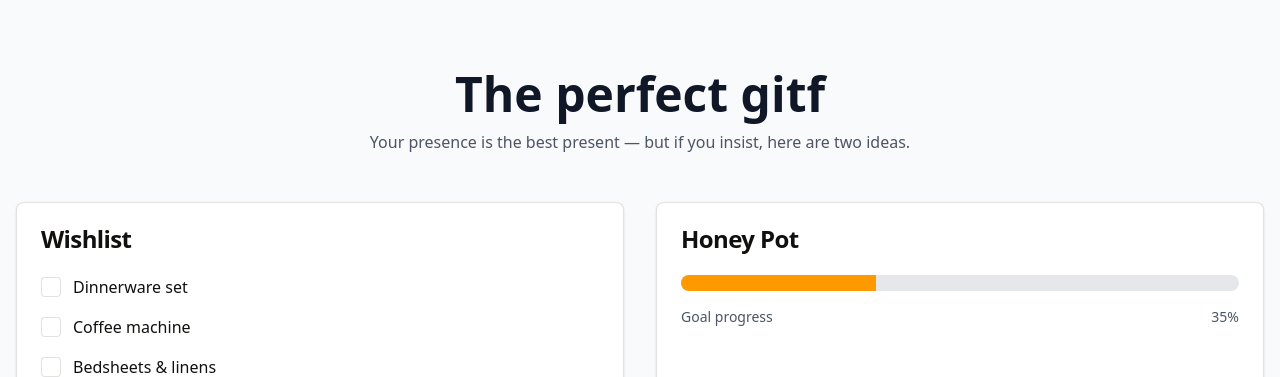
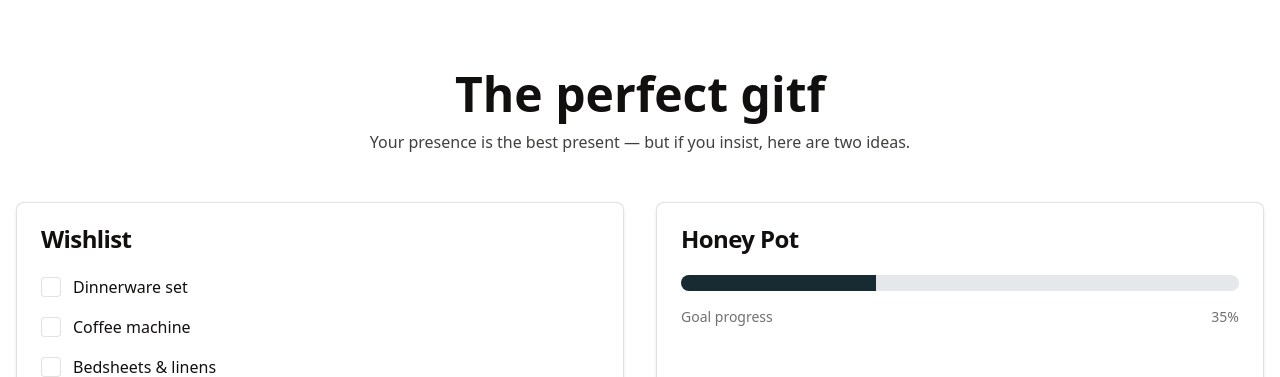
Before and after one commit to MiguelTrinca/wedding-website, a Next.js app: page / in a window 1280 px wide. Shown: the part 2649-3026 px from the top of the page. Built offline with nearby package versions, Linux system fonts and the light colour scheme.

Commit message:
Style (Gift Section): Restyle the gift section

```diff
--- a/src/components/Gift.tsx
+++ b/src/components/Gift.tsx
@@ -29,13 +29,13 @@ export default function Gift() {
   const { t } = useLanguage()
 
   return (
-    <section className="py-20 bg-gray-50">
+    <section className="py-20 bg-background">
       <div className="container mx-auto px-4">
         <div className="text-center mb-12">
-          <h2 className="text-4xl md:text-5xl font-bold text-gray-900 mb-3">
+          <h2 className="text-4xl md:text-5xl font-bold text-foreground mb-3">
             {t("giftSectiontitle")}
           </h2>
-          <p className="text-gray-600 max-w-2xl mx-auto">
+          <p className="text-foreground/80 max-w-2xl mx-auto">
             {t("giftSectiondescription")}
           </p>
         </div>
@@ -80,7 +80,7 @@ function WishlistCard() {
     >
       <Card className={`h-full transition duration-500 ${hovered ? "bg-gray-200/60" : "bg-white"}`}>
         <CardHeader>
-          <CardTitle>{t("giftSectionwishlist")}</CardTitle>
+          <CardTitle className="text-foreground">{t("giftSectionwishlist")}</CardTitle>
         </CardHeader>
         <CardContent>
           <ul className="space-y-4">
@@ -90,12 +90,12 @@ function WishlistCard() {
                 <li key={item} className="flex items-center gap-3">
                   <span
                     className={`h-5 w-5 rounded border flex items-center justify-center transition-all ${
-                      isChecked ? "bg-green-500 border-green-500" : "bg-white border-gray-300"
+                      isChecked ? "bg-primary border-primary" : "bg-white border-gray-300"
                     }`}
                   >
                     {isChecked ? <Check className="h-4 w-4 text-white" /> : null}
                   </span>
-                  <span className={`${isChecked ? "text-gray-500 line-through" : ""}`}>{item}</span>
+                  <span className={`${isChecked ? "text-foreground/60 line-through" : ""}`}>{item}</span>
                 </li>
               )
             })}
@@ -107,7 +107,7 @@ function WishlistCard() {
         <div className="pointer-events-none absolute inset-0 flex items-center justify-center">
           <div className="pointer-events-auto">
               <Link href="/gift" prefetch={false}>
-                <Button size="lg">{t("giftSectiongift")}</Button>
+                <Button size="lg" variant="secondary">{t("giftSectiongift")}</Button>
               </Link>
           </div>
         </div>
@@ -144,17 +144,17 @@ function HoneyPotCard() {
     >
       <Card className={`h-full transition duration-500 ${hovered ? "bg-gray-200/60" : "bg-white"}`}>
         <CardHeader>
-          <CardTitle>{t("giftSectionhoneyPot")}</CardTitle>
+          <CardTitle className="text-foreground">{t("giftSectionhoneyPot")}</CardTitle>
         </CardHeader>
         <CardContent>
           <div className="space-y-4">
             <div className="h-4 w-full bg-gray-200 rounded-full overflow-hidden">
               <div
-                className="h-full bg-amber-500 transition-all"
+                className="h-full bg-primary transition-all"
                 style={{ width: `${progress}%` }}
               />
             </div>
-            <div className="flex items-center justify-between text-sm text-gray-600">
+            <div className="flex items-center justify-between text-sm text-foreground/60">
               <span>{t("giftSectiongoalProgress")}</span>
               <span>{progress}%</span>
             </div>
@@ -166,7 +166,7 @@ function HoneyPotCard() {
         <div className="pointer-events-none absolute inset-0 flex items-center justify-center">
           <div className="pointer-events-auto">
             <Link href="/honeypot" prefetch={false}>
-              <Button size="lg">{t("giftSectiondonate")}</Button>
+              <Button size="lg" variant="secondary">{t("giftSectiondonate")}</Button>
             </Link>
           </div>
         </div>
```
